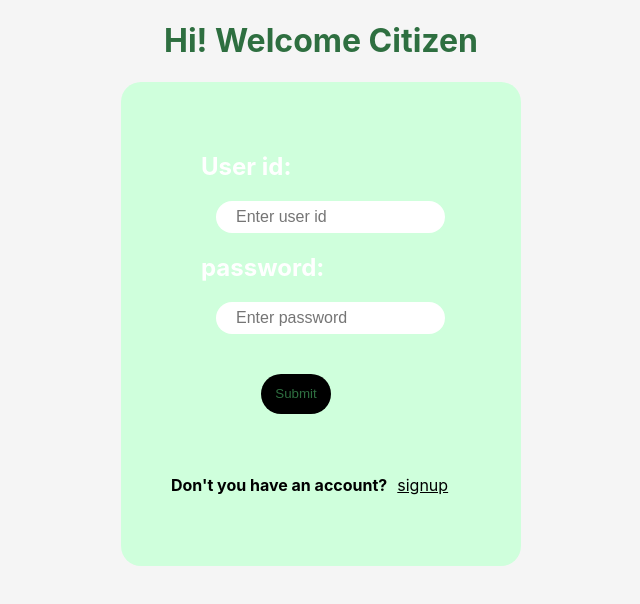
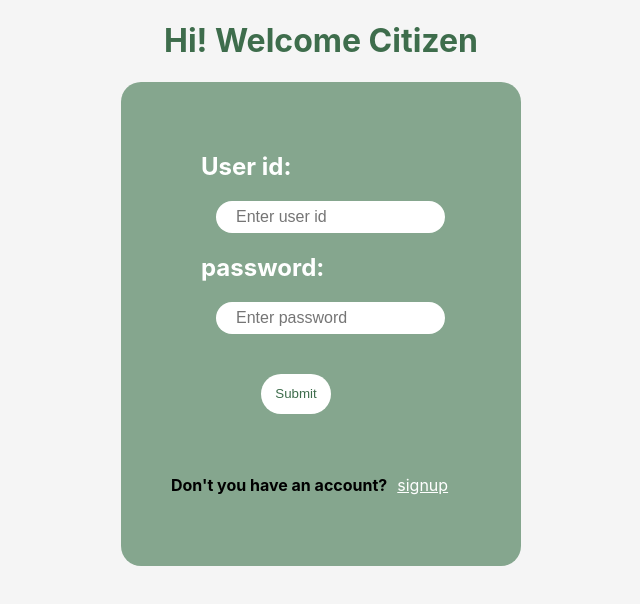
Before and after one commit to GrandWizard1102/Smart-Grievance-redressal-system, a React (Create React App) app: page / in a window 1280 px wide. Shown: the top 604 px of the page, without its empty margins (319-959 px from the left). Built offline with nearby package versions, Linux system fonts and the light colour scheme.

Commit message:
Analytics started

```diff
--- a/src/components/Analytics.js
+++ b/src/components/Analytics.js
@@ -1,7 +1,8 @@
+import { Header } from './heading';
 const Analytics=()=>{
     return(
         <div>
-            <h1>Analytics</h1>
+             <Header title="Analytics" subtitle="Your complaint submission insights"/>
         </div>
     )
 }
--- a/src/components/Color.js
+++ b/src/components/Color.js
@@ -1,6 +1,6 @@
 const Color={
-    primary:"#CFFFDC",
-    secondary:"black",
-    white:"#2E6F40",
+    primary:"#85a68eff",
+    secondary:"white",
+    white:"#3e6d4cff",
 }
 export default Color;
```
